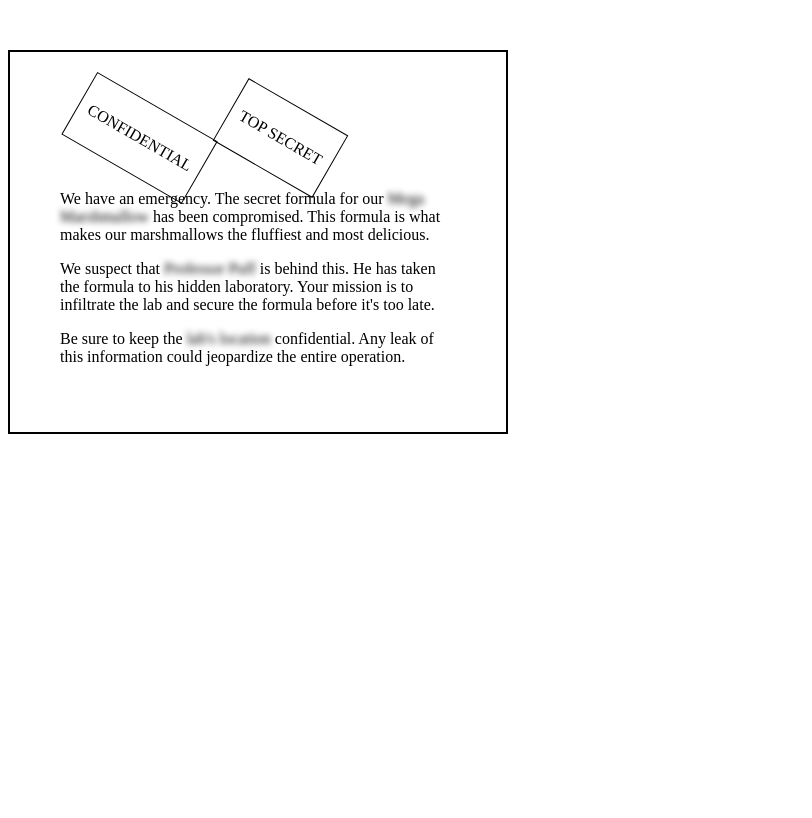
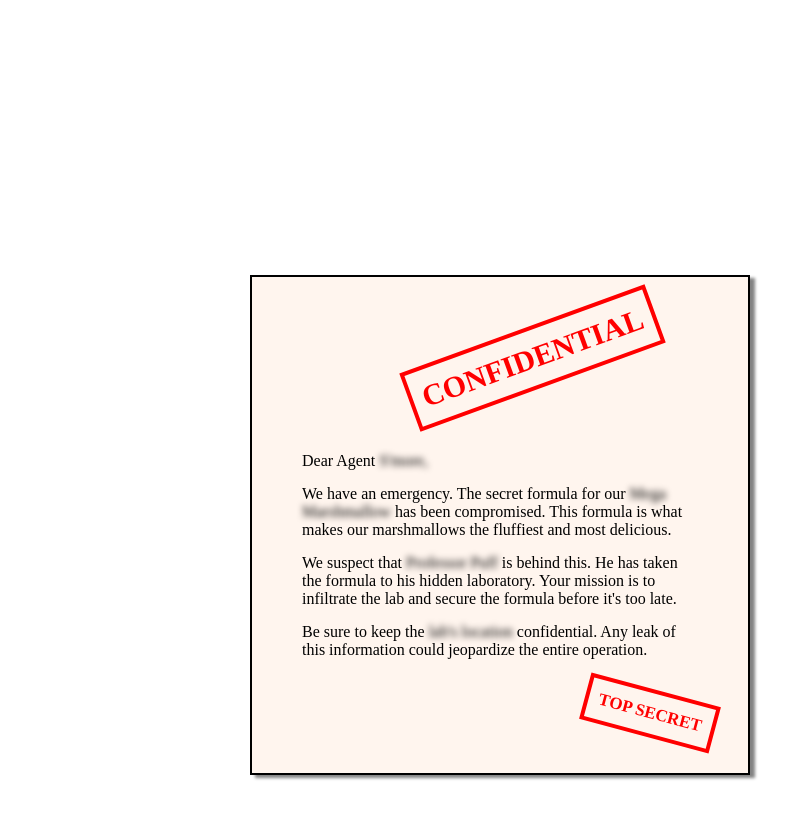
Before and after one commit to caetagithub/free-code-camp, a plain HTML site: page html-css/confidential-email/index.html in a window 1280 px wide. Shown: the whole page, without its empty margins (0-812 px from the left). Drawn offline with Linux system fonts and the light colour scheme.

Commit message:
confidential-email v2

```diff
--- a/html-css/confidential-email/index.html
+++ b/html-css/confidential-email/index.html
@@ -16,6 +16,7 @@
     <div id="top-secret">
       <p>TOP SECRET</p>
     </div>
+    <p>Dear Agent <span class="blurred">S'more,</span></p>
     <p>We have an emergency. The secret formula for our <span class="blurred">Mega Marshmallow</span> has been compromised. This formula is what makes our marshmallows the fluffiest and most delicious.</p>
     <p>We suspect that <span class="blurred">Professor Puff</span> is behind this. He has taken the formula to his hidden laboratory. Your mission is to infiltrate the lab and secure the formula before it's too late.</p>
     <p>Be sure to keep the <span class="blurred">lab's location</span> confidential. Any leak of this information could jeopardize the entire operation.</p>
--- a/html-css/confidential-email/styles.css
+++ b/html-css/confidential-email/styles.css
@@ -1,17 +1,61 @@
+* {
+  margin: 0px;
+  padding: 0px;
+}
+
+body {
+  display: flex;
+  align-items: center;
+  justify-content: center;
+  width: 1000px;
+  height: 1000px;
+  min-height: 900px;
+}
+
 #email {
+  background-color: #FFF5EE;
   padding: 50px;
   width: 500px;
+  height: 500px;
   border: 2px solid black;
   box-sizing: border-box;
   margin-top: 50px;
+  box-shadow:  5px 3px 3px 0px #838383;
+}
+
+p {
+  margin: 15px 0;
+}
+
+#confidential p, #top-secret p {
+  margin: 0px;
 }
 
 #confidential, #top-secret {
   display: inline-block;
   padding: 10px;
-  margin-left: 10px;
-  border: 0.5px solid black;
-  transform: rotate(30deg);
+  color: #FF0000;
+  border: 4.667px solid #FF0000;
+  box-sizing: border-box;
+}
+
+#confidential {
+
+  font-size: 30px;
+  margin-left: 100px;
+  font-weight: 700;
+  transform: matrix(0.939693, -0.34202, 0.34202, 0.939693, 0, 0);
+}
+
+#top-secret {
+  position: relative;
+  margin-left: 1px;
+  top: 300px;
+  left: 280px;
+  font-size: 17px;
+  font-weight: 700;
+  transform: matrix(0.965926, 0.258819, -0.258819, 0.965926, 0, 0);
+  text-align: center;
 }
 
 .blurred {
```
